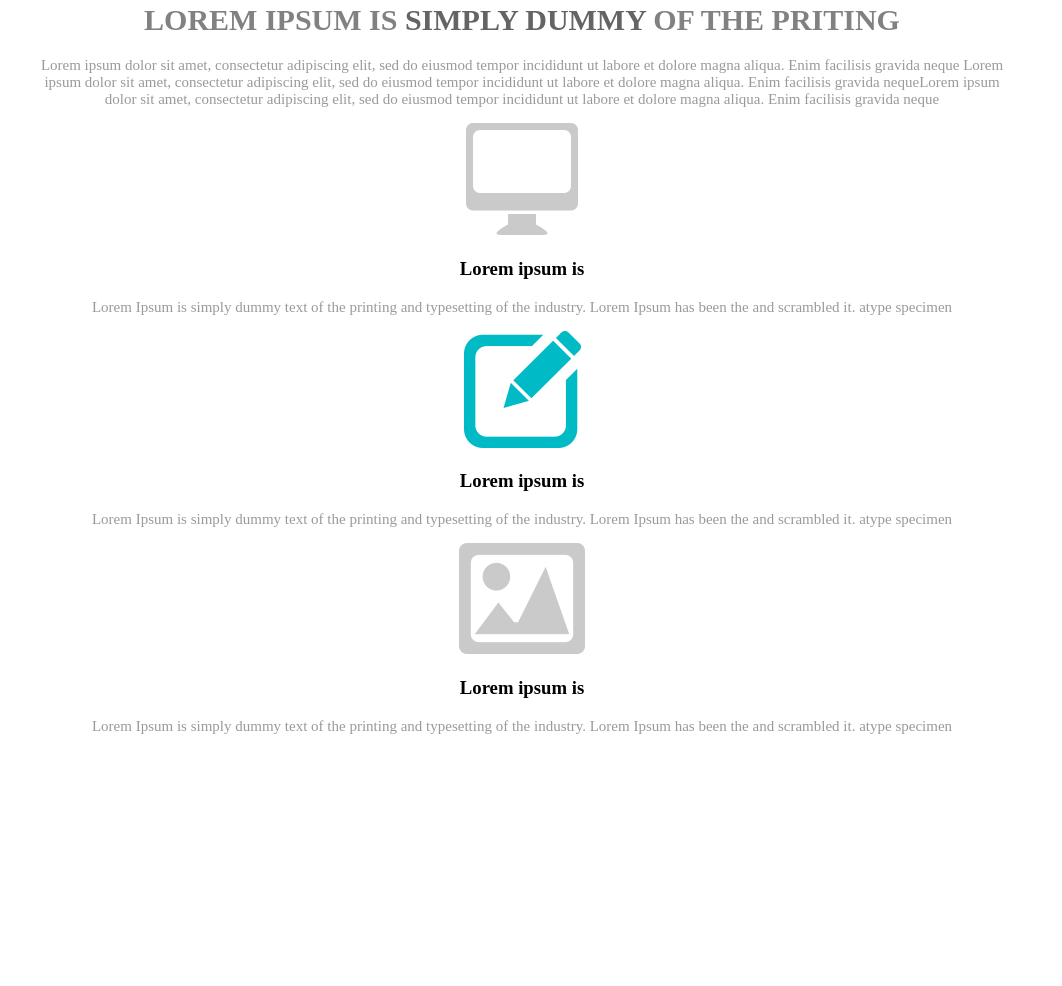
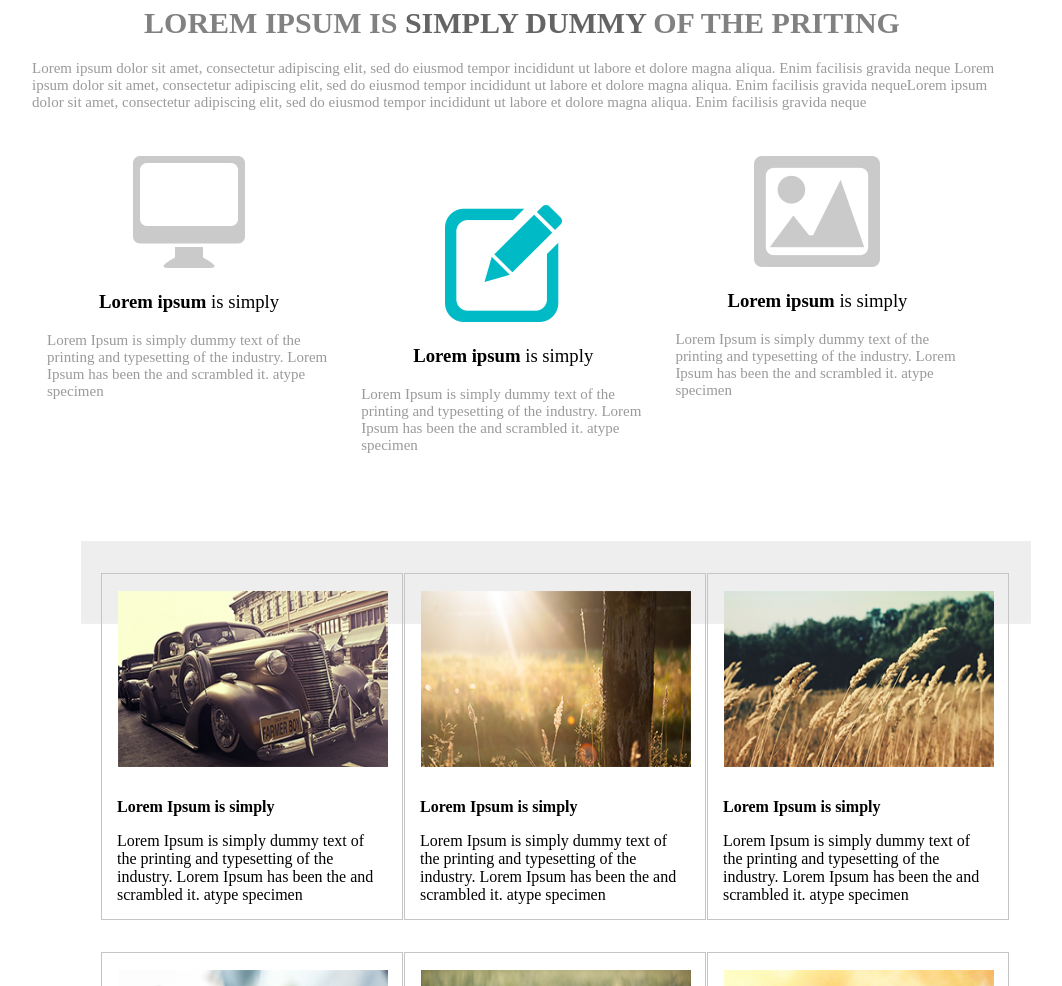
Before and after one commit to brenekat/my-first-repository, a plain HTML site: page site simples so com html, js e css/index.html in a window 1280 px wide. Shown: the part 658-1644 px from the top of the page, without its empty margins (118-1180 px from the left). Before the commit the page ends 1441 px from the top, so only its background shows below. Drawn offline with nearby package versions, Linux system fonts and the light colour scheme.

Commit message:
conteudo em imagens

```diff
--- a/site simples so com html, js e css/css/First.css
+++ b/site simples so com html, js e css/css/First.css
@@ -169,5 +169,48 @@ li.slick-active button {
     position: relative;
     top:405px;
     height: 800px;
+    margin-top: 3px;
+}
 
+.col-3 {
+    float: left;
+    width: 29%;
+    position: relative;
+    padding-left: 15px;
+    padding-right: 15px;
+    margin-top: 30px;
 }
+
+h3 {
+    font-weight: normal!important;
+}
+
+.bloco-imagem img {
+    margin: 2px 22px 11px 1px;
+    width: 100%;
+    height: 11em;
+}
+.bloco-imagem {
+    height: 300px;
+    border: 1px solid #c5c5c5;
+    padding-top: 15px;
+    padding-bottom: 30px;
+    margin-left: 1px;
+}
+.bloco-imagem b, p {
+    text-align: left;
+}
+.bloco-texto {
+    margin-top: 2em;
+}
+
+h3 {
+    font-weight: normal!important;
+}
+
+.bloco-imagens-texto {
+    background-color: #eeeeee;
+    margin-top: 10em;
+    width: 950px;
+    left: 199px;
+}
--- a/site simples so com html, js e css/index.html
+++ b/site simples so com html, js e css/index.html
@@ -77,27 +77,27 @@
                 sed do eiusmod tempor incididunt ut labore et dolore magna aliqua.
                 Enim facilisis gravida neque
             </p>
-            <div class="col-categoria1">
+            <div class="col-3">
                 <img src="img/pczin.png">
-                <h3>Lorem ipsum is </h3>
+                <h3><b> Lorem ipsum</b>  is simply  </h3>
                 <p>Lorem Ipsum is simply dummy text of the printing and typesetting of the industry. Lorem
                     Ipsum has been
                     the and scrambled it.
                     atype specimen
                 </p>
             </div>
-            <div class="col-categoria2">
+            <div class="col-3" style="margin-top: 79px;">
                 <img src="img/pencil.png">
-                <h3>Lorem ipsum is </h3>
+                <h3><b> Lorem ipsum</b>  is simply</h3>
                 <p>Lorem Ipsum is simply dummy text of the printing and typesetting of the industry. Lorem
                     Ipsum has been
                     the and scrambled it.
                     atype specimen
                 </p>
             </div>
-            <div class="col-categoria3">
+            <div class="col-3">
                 <img src="img/photo.png">
-                <h3>Lorem ipsum is </h3>
+                <h3><b> Lorem ipsum</b>  is simply </h3>
                 <p>Lorem Ipsum is simply dummy text of the printing and typesetting of the industry. Lorem
                     Ipsum has been
                     the and scrambled it.
@@ -106,6 +106,73 @@
             </div>
         </div>
     </div>
+    <div class="col-100 bloco-imagens-texto">
+        <div class="content" style="margin-left: 2%; float: left;">
+            <div class="col-3 bloco-texto bloco-imagem">
+                <img src="./img/imagemconteudo1.png">
+                <p><b>Lorem Ipsum is simply</b></p>
+                <p>Lorem Ipsum is simply dummy text of the printing and typesetting of the
+                    industry. Lorem
+                    Ipsum has been
+                    the and scrambled it.
+                    atype specimen
+                </p>
+            </div>
+            <div class="col-3 bloco-texto bloco-imagem">
+                <img src="./img/imagemconteudo2.png">
+                <p><b>Lorem Ipsum is simply</b></p>
+                <p>Lorem Ipsum is simply dummy text of the printing and typesetting of the
+                    industry. Lorem
+                    Ipsum has been
+                    the and scrambled it.
+                    atype specimen
+                </p>
+            </div>
+            <div class="col-3 bloco-texto bloco-imagem">
+                <img src="./img/imagemconteudo3.png">
+                <p><b>Lorem Ipsum is simply</b></p>
+                <p>Lorem Ipsum is simply dummy text of the printing and typesetting of the
+                    industry. Lorem
+                    Ipsum has been
+                    the and scrambled it.
+                    atype specimen
+                </p>
+            </div>
+        </div>
+        <div class="content" style="margin-left: 2%; float: left;">
+            <div class="col-3 bloco-texto bloco-imagem">
+                <img src="./img/imagemconteudo4.png">
+                <p><b>Lorem Ipsum is simply</b></p>
+                <p>Lorem Ipsum is simply dummy text of the printing and typesetting of the
+                    industry. Lorem
+                    Ipsum has been
+                    the and scrambled it.
+                    atype specimen
+                </p>
+            </div>
+            <div class="col-3 bloco-texto bloco-imagem">
+                <img src="./img/imagemconteudo5.png">
+                <p><b>Lorem Ipsum is simply</b></p>
+                <p>Lorem Ipsum is simply dummy text of the printing and typesetting of the
+                    industry. Lorem
+                    Ipsum has been
+                    the and scrambled it.
+                    atype specimen
+                </p>
+            </div>
+            <div class="col-3 bloco-texto bloco-imagem">
+                <img src="./img/imagemconteudo6.png">
+                <p><b>Lorem Ipsum is simply</b></p>
+                <p>Lorem Ipsum is simply dummy text of the printing and typesetting of the
+                    industry. Lorem
+                    Ipsum has been
+                    the and scrambled it.
+                    atype specimen
+                </p>
+            </div>
+        </div>
+    </div>
+
     <script type="text/javascript" src="//code.jquery.com/jquery-1.11.0.min.js"></script>
     <script type="text/javascript" src="//code.jquery.com/jquery-migrate-1.2.1.min.js"></script>
     <script type="text/javascript" src="//cdn.jsdelivr.net/npm/slick-carousel@1.8.1/slick/slick.min.js"></script>
```
Also changed, not shown: site simples so com html, js e css/img/imagemconteudo1.png (added), site simples so com html, js e css/img/imagemconteudo2.png (added), site simples so com html, js e css/img/imagemconteudo3.png (added), site simples so com html, js e css/img/imagemconteudo4.png (added), site simples so com html, js e css/img/imagemconteudo5.png (added), site simples so com html, js e css/img/imagemconteudo6.png (added). Lines whose indentation alone changed are shown as unchanged.
